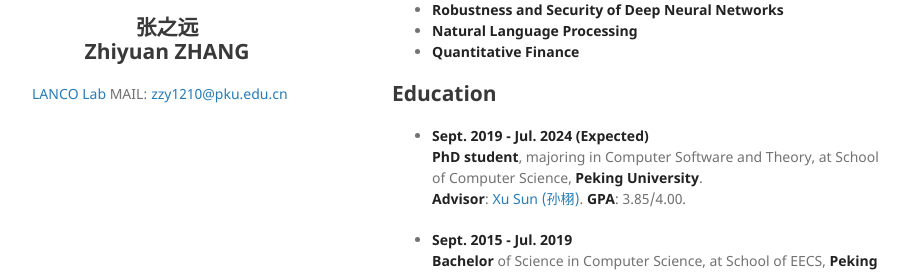
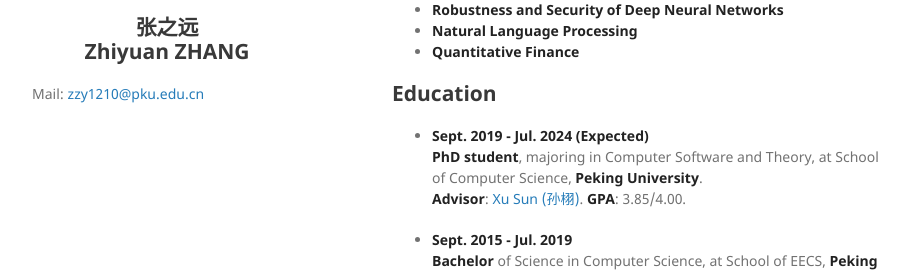
Before and after one commit to pkuzzy/pkuzzy.github.io, a Jekyll site: the page built from index.md, in a window 1280 px wide. Shown: the part 320-594 px from the top of the page, without its empty margins (178-1101 px from the left). Built offline with Jekyll 4.4.1, drawn with Linux system fonts in a browser that asks for light colours; nearby versions of some CDN libraries; our own code applies the rules of GitHub Pages for plain Markdown files.

```diff
--- a/_layouts/default.html
+++ b/_layouts/default.html
@@ -19,8 +19,7 @@
         <h2 class="center-children">{{ site.name_chinese }}<br/>{{ site.name_pinyin }}</h2>
 
         <p>
-          <a href="{{ site.aff4url }}">{{ site.aff4 }}</a>
-          MAIL: <a href="{{ site.email_full }}">zzy1210@pku.edu.cn</a>
+          Mail: <a href="{{ site.email_full }}">zzy1210@pku.edu.cn</a>
         </p>
 
       </header>
```
